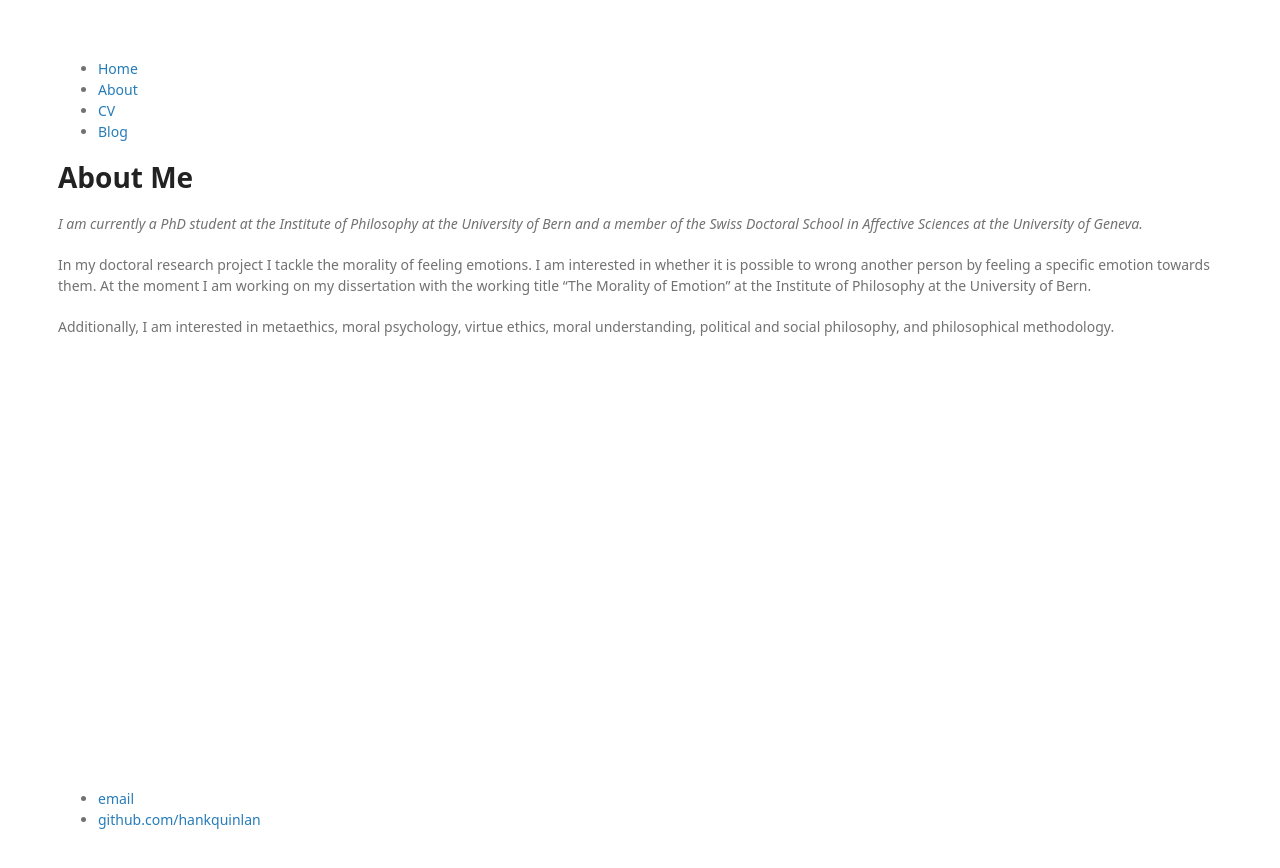
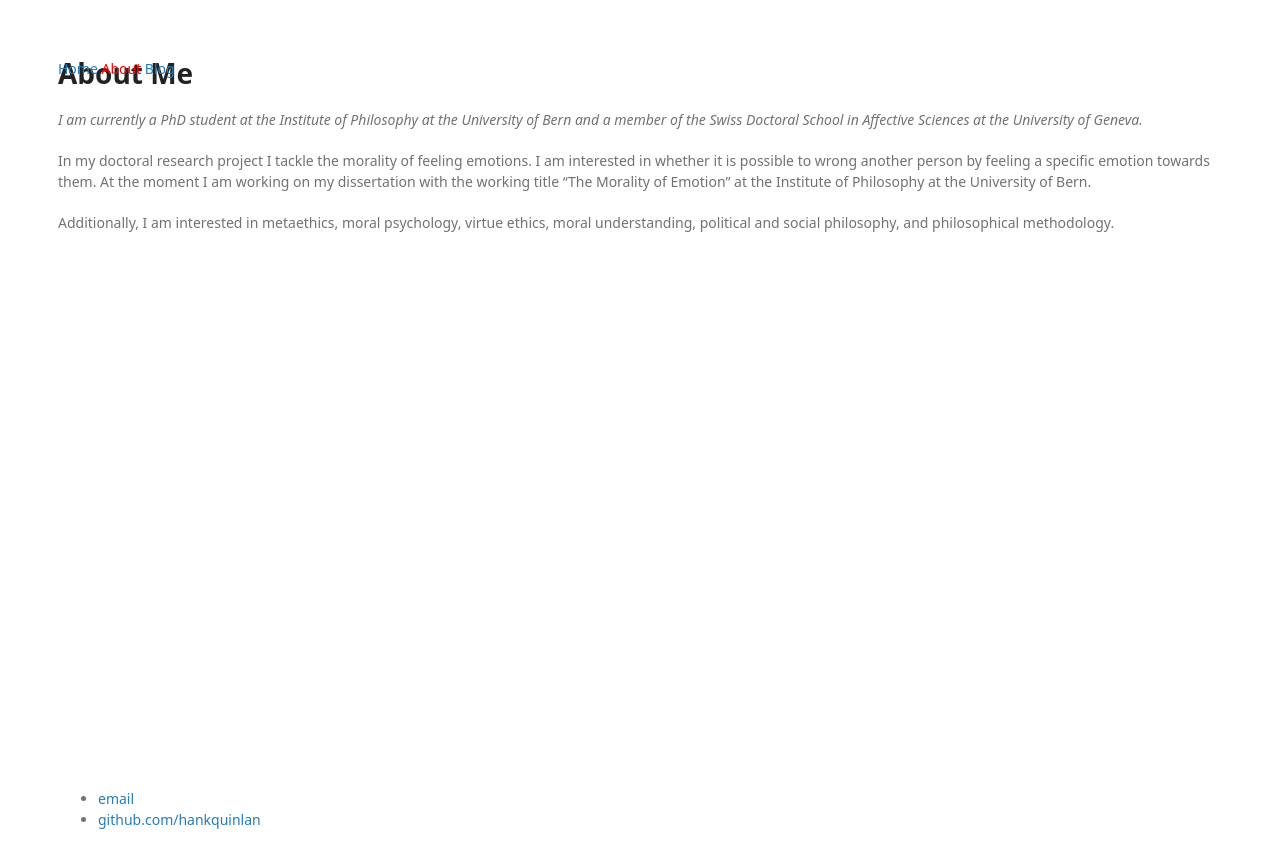
Before and after one commit to jonasblatter/jonasblatter.github.io, a Jekyll site: the page built from about.md, in a window 1280 px wide. Shown: the top 868 px of the page. Built offline with Jekyll 4.4.1, drawn with Linux system fonts in a browser that asks for light colours.

Commit message:
Update default.html

```diff
--- a/_layouts/default.html
+++ b/_layouts/default.html
@@ -6,19 +6,15 @@
 			<link rel="stylesheet" type="text/css" href="/assets/css/style.css">
 		</head>
 		<body>
-			<nav>
-	    		<ul>
-	        		<li><a href="/">Home</a></li>
-		        	<li><a href="/about">About</a></li>
-	        		<li><a href="/cv">CV</a></li>
-	        		<li><a href="/blog">Blog</a></li>
-	    		</ul>
-			</nav>
-			<div class="container">
+			<header>
+			{% include navigation.html %}
+			</header>
+
+			<main class="container">
 
 			{{ content }}
 
-			</div><!-- /.container -->
+			</main><!-- /.container -->
 			<footer>
 	    		<ul>
 	        		<li><a href="mailto:hankquinlanhub@gmail.com">email</a></li>
```
